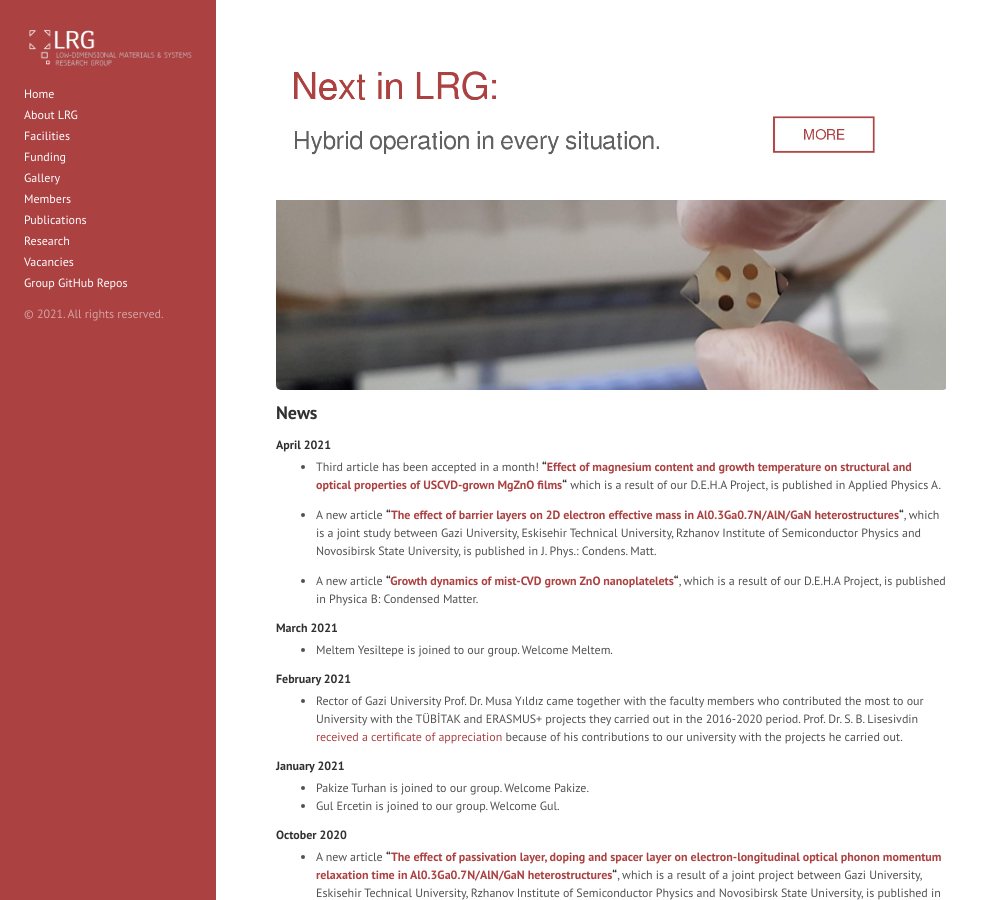
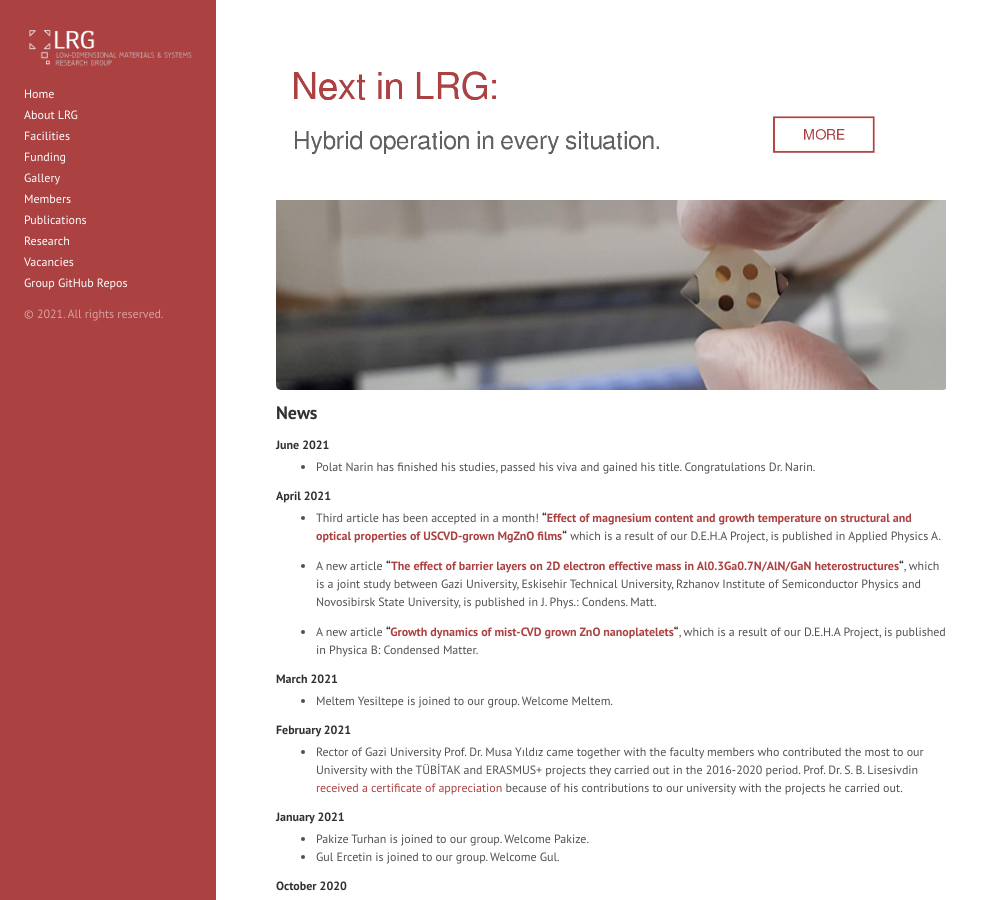
Before and after one commit to lrgresearch/oldwebsite, a Jekyll site: the page built from index.md, in a window 1280 px wide and 900 px high. Shown: the whole window, without its empty margins (0-985 px from the left). Built offline with Jekyll 4.4.1, drawn with Linux system fonts in a browser that asks for light colours; the list of posts is cut into pages by our own code.

Commit message:
Update index.md

```diff
--- a/index.md
+++ b/index.md
@@ -4,6 +4,10 @@ layout: page
 [![LRG Banner](files/banner3.png)](https://lrgresearch.org/research.html#next-in-lrg)
 
 ## News
+
+#### June 2021
+
+* Polat Narin has finished his studies, passed his viva and gained his title. Congratulations Dr. Narin.
 
 #### April 2021
 
```
